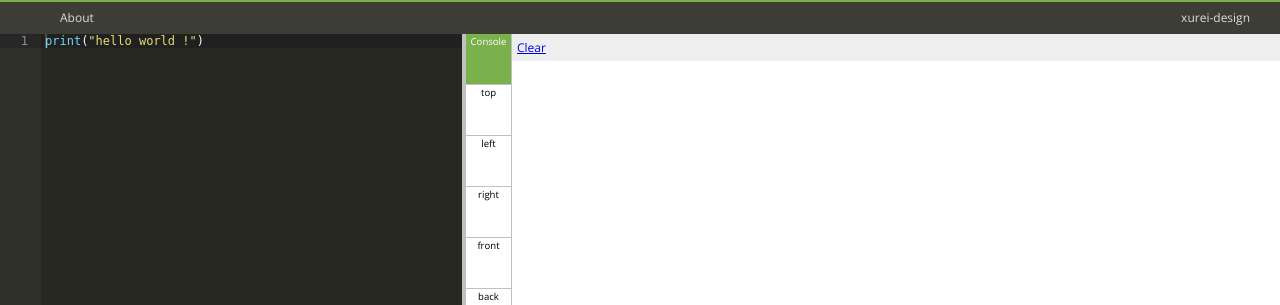
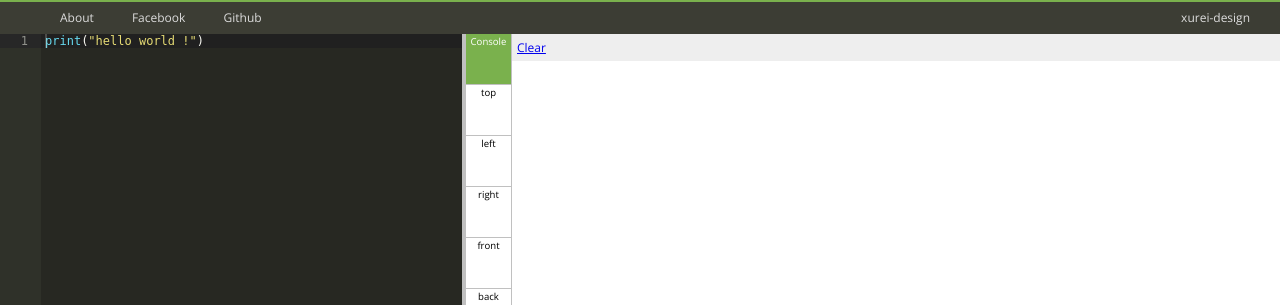
Before and after one commit to xurei/computercraft-emulator, a PHP site: page / in a window 1280 px wide. Shown: the top 305 px of the page. Run offline with PHP 8.4, Linux system fonts and the light colour scheme; some libraries are stand-ins or nearby versions.

Commit message:
Add external links

```diff
--- a/index.php
+++ b/index.php
@@ -11,6 +11,8 @@
 		</ul>
 		<ul>
 			<li><a href="javascript:;" class="about-link">About</a></li>
+			<li><a href="https://www.facebook.com/CCEmu" target="_blank" class="facebook-link">Facebook</a></li>
+			<li><a href="https://github.com/xurei/computercraft-emulator" target="_blank" class="facebook-link">Github</a></li>
 			<?php
 			/*
 			<li><a href="javascript:;">Donate</a></li>
```
